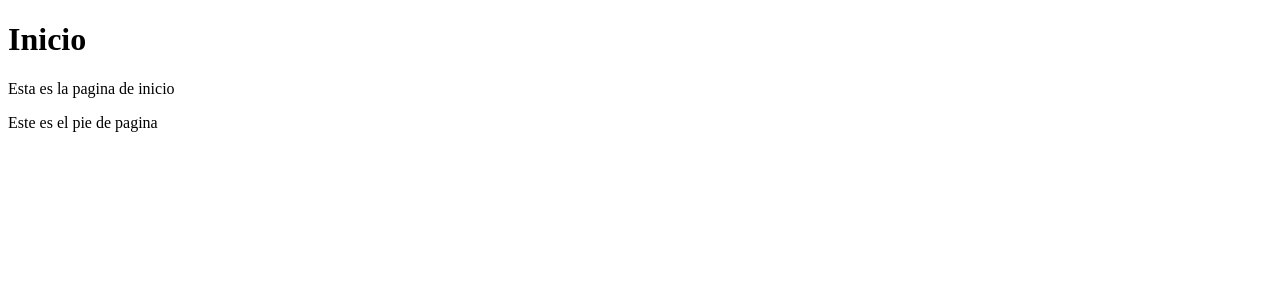
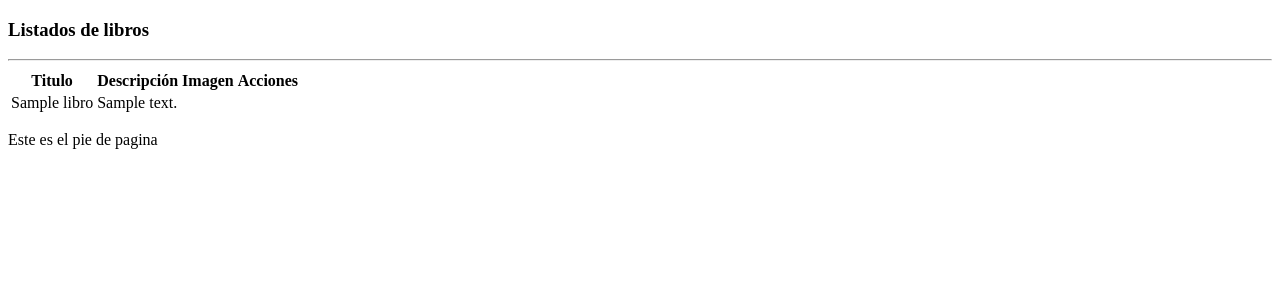
Before and after one commit to tfermoso/clubdeintercambio, a Django app: template libros/templates/index.html in a window 1280 px wide. Shown: the part 68-368 px from the top of the page. Run offline with Django 5.2, Linux system fonts and the light colour scheme; the template is opened without the code that fills it: most values are stand-ins (such as "Sample title", 1, 10 or a date in 2020).

Commit message:
mostrando libros

```diff
--- a/libros/templates/index.html
+++ b/libros/templates/index.html
@@ -2,6 +2,27 @@
 {% extends 'base.html' %}
 
 {% block content %}
-    <h1>Inicio</h1>
-    <p>Esta es la pagina de inicio</p>
+    <h3>Listados de libros</h3>
+    <hr>
+    <table>
+        <thead>
+            <tr>
+                <th>Titulo</th>
+                <th>Descripción</th>
+                <th>Imagen</th>
+                <th>Acciones</th>
+            </tr>
+        </thead>
+        <tbody>
+            {% for libro in libros %}
+                <tr>
+                    <td>{{ libro.titulo }}</td>
+                    <td>{{ libro.descripcion }}</td>
+                    <td><img src="" alt="" width="100"></td>
+                    <td>
+
+                    </td>
+                </tr>
+            {% endfor %}
+    </table>
 {% endblock %}
```
